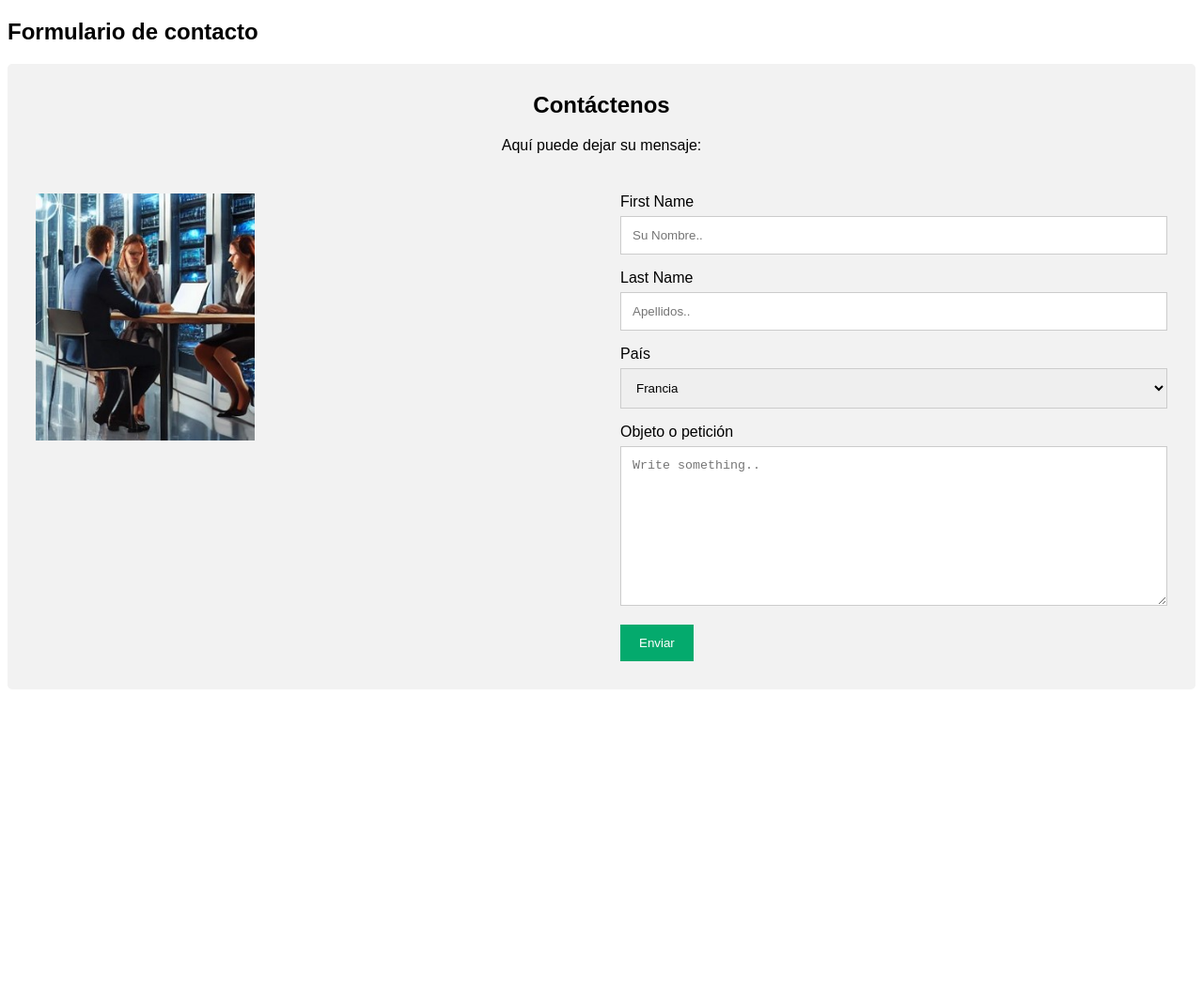
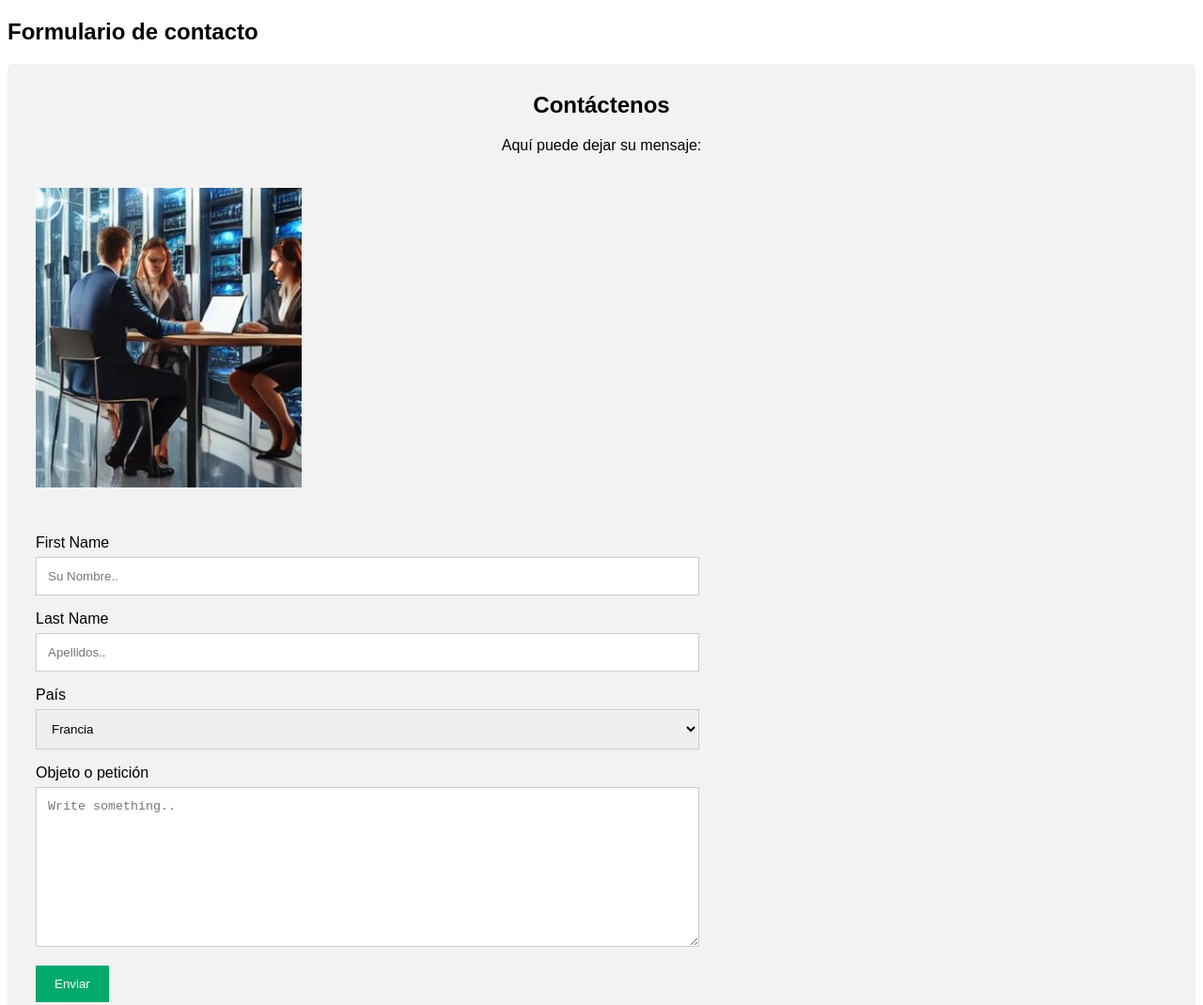
Before and after one commit to dnfu001/miranet.github.io, a plain HTML site: page contact.html in a window 1280 px wide. Shown: the top 1070 px of the page at 94% size. Before the commit the page ends 800 px from the top, so only its background shows below. Drawn offline with Linux system fonts and the light colour scheme.

Commit message:
Update contact.html

```diff
--- a/contact.html
+++ b/contact.html
@@ -42,8 +42,8 @@ input[type=submit]:hover {
 
 /* Create two columns that float next to eachother */
 .column {
-  float: left;
-  width: 50%;
+  float: middle-left;
+  width: 60%;
   margin-top: 6px;
   padding: 20px;
 }
```
